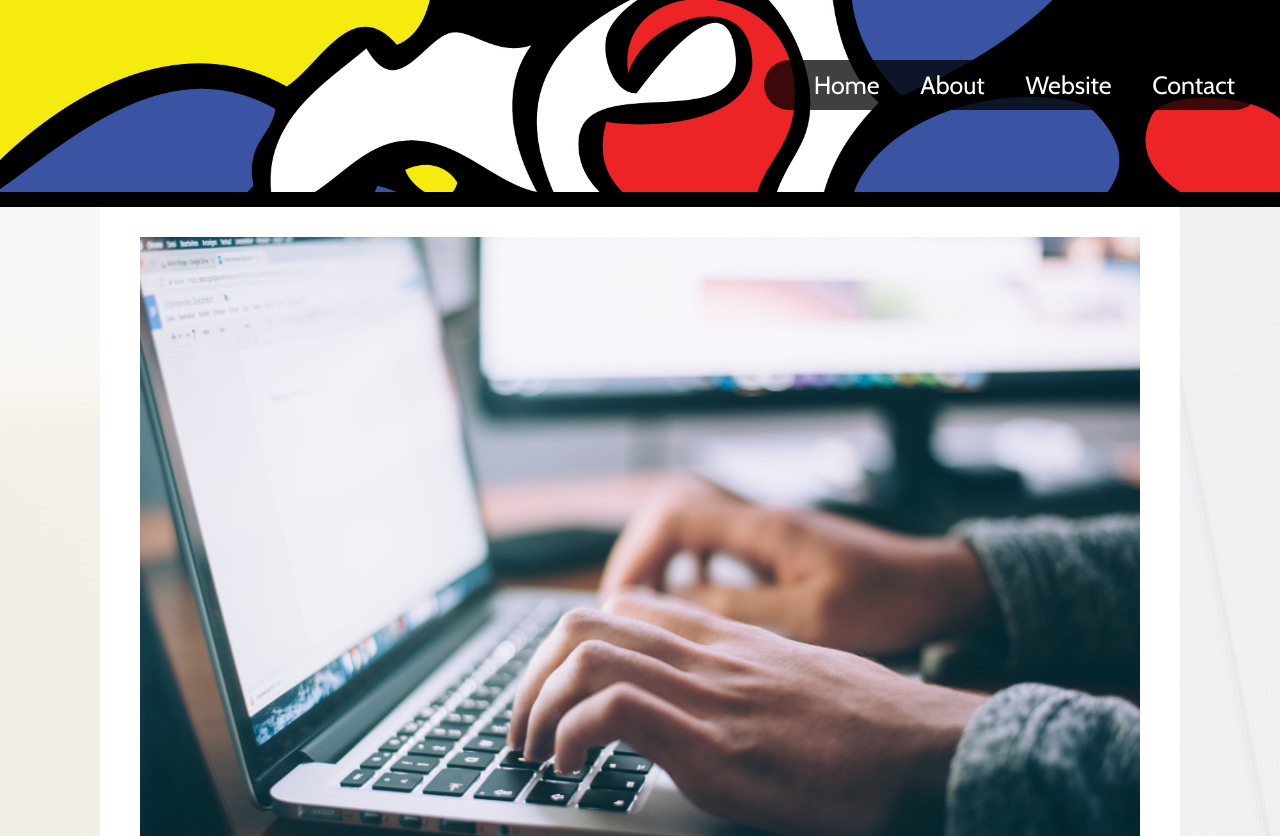
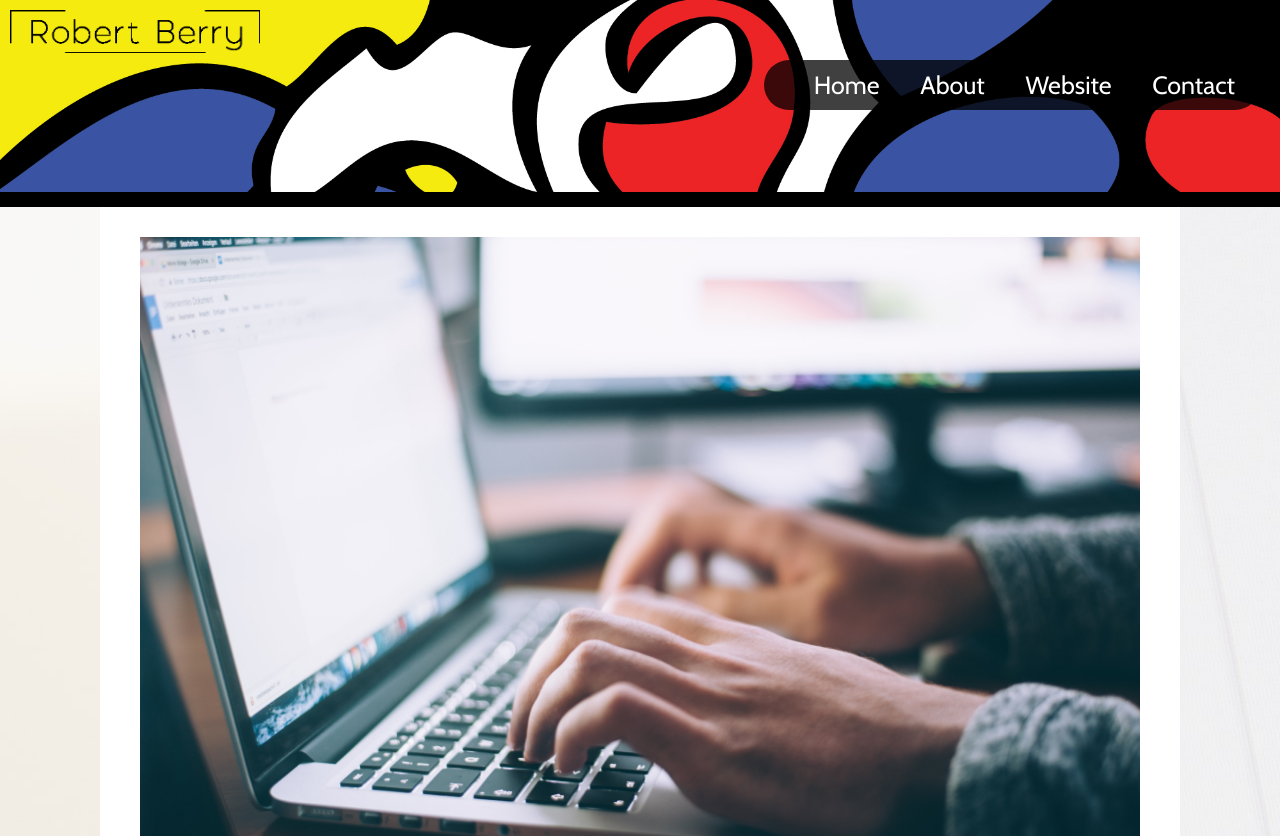
Before and after one commit to robertmberry/robertberrynet, a plain HTML site: page contact.html in a window 1280 px wide. Shown: the top 836 px of the page. Drawn offline with nearby package versions, Linux system fonts and the light colour scheme.

Commit message:
z-index logo

```diff
--- a/assets/css/style.css
+++ b/assets/css/style.css
@@ -94,6 +94,14 @@ button {
 
 /* nav */
 
+#logo {
+	font-size: 25px;
+	color: #ec2425;
+	position: absolute;
+	top: 10px;
+	left: 10px;
+	z-index: 1;
+	}
 .header {
 	border-bottom: #000 solid 15px;
 }
--- a/contact.html
+++ b/contact.html
@@ -24,7 +24,9 @@
 <body>
 <!-- header -->
 	<header>
-	<img class="header" src="assets/img/header.jpg" width="100%">
+		<div>
+			<div id="logo"><img src="assets/img/logo.gif" width="250px"></div>
+			<div><img class="header" src="assets/img/header.jpg" width="100%"></div>
 			<nav>
 				<ul>
 					<li><a href="index.html">Home</a></li>
@@ -33,6 +35,7 @@
 					<li><a href="contact.html">Contact</a></li>
 				</ul>
 			</nav>
+		</div>
 	</header>
 <!-- main content -->
 	<div id="form">
```
Also changed, not shown: about.html (+4 -1 lines), index.html (+4 -3 lines), websites.html (+4 -1 lines), assets/greg-rosenke-kr67X9ralR0-unsplash.jpg (added), assets/img/logo.gif (added). Lines whose indentation alone changed are shown as unchanged.
